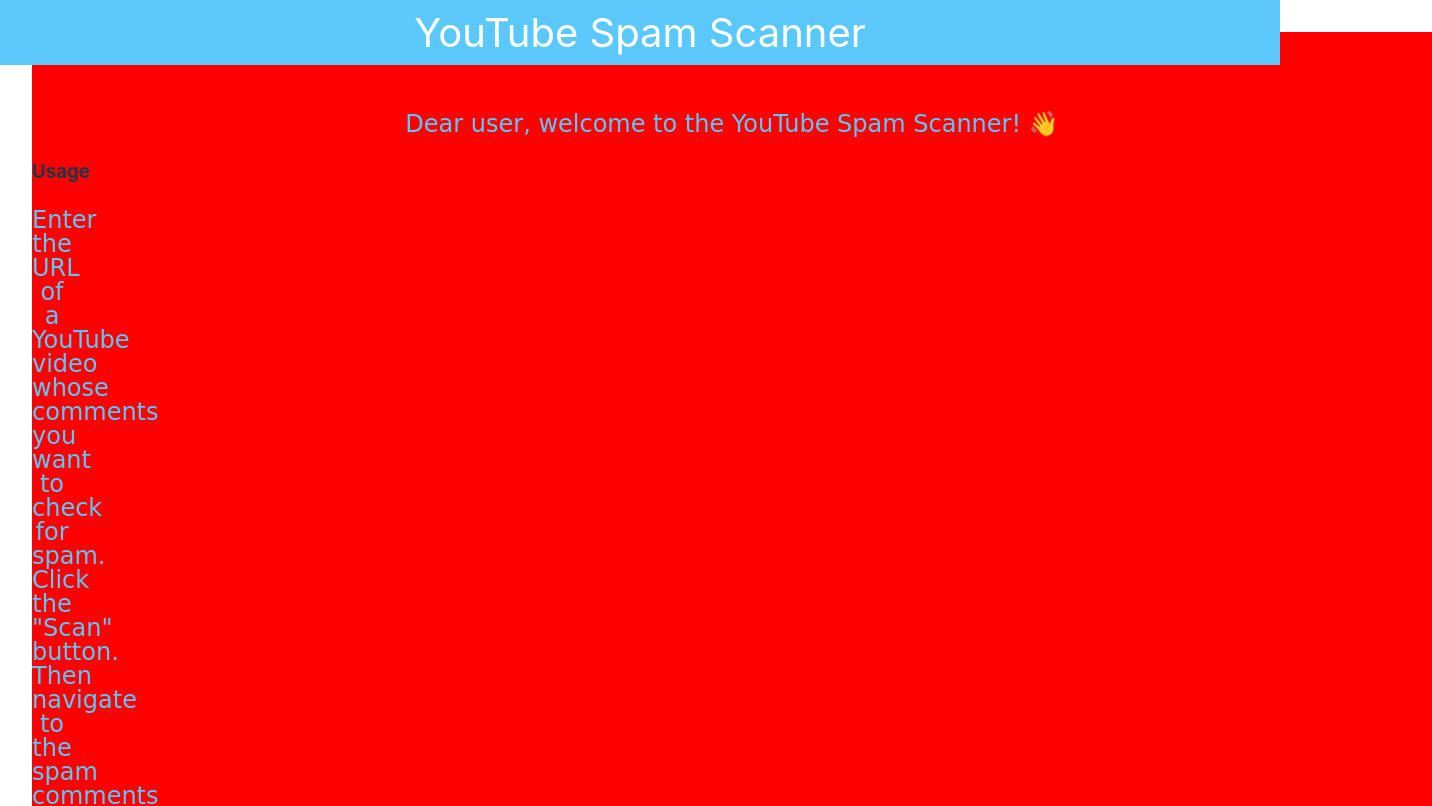
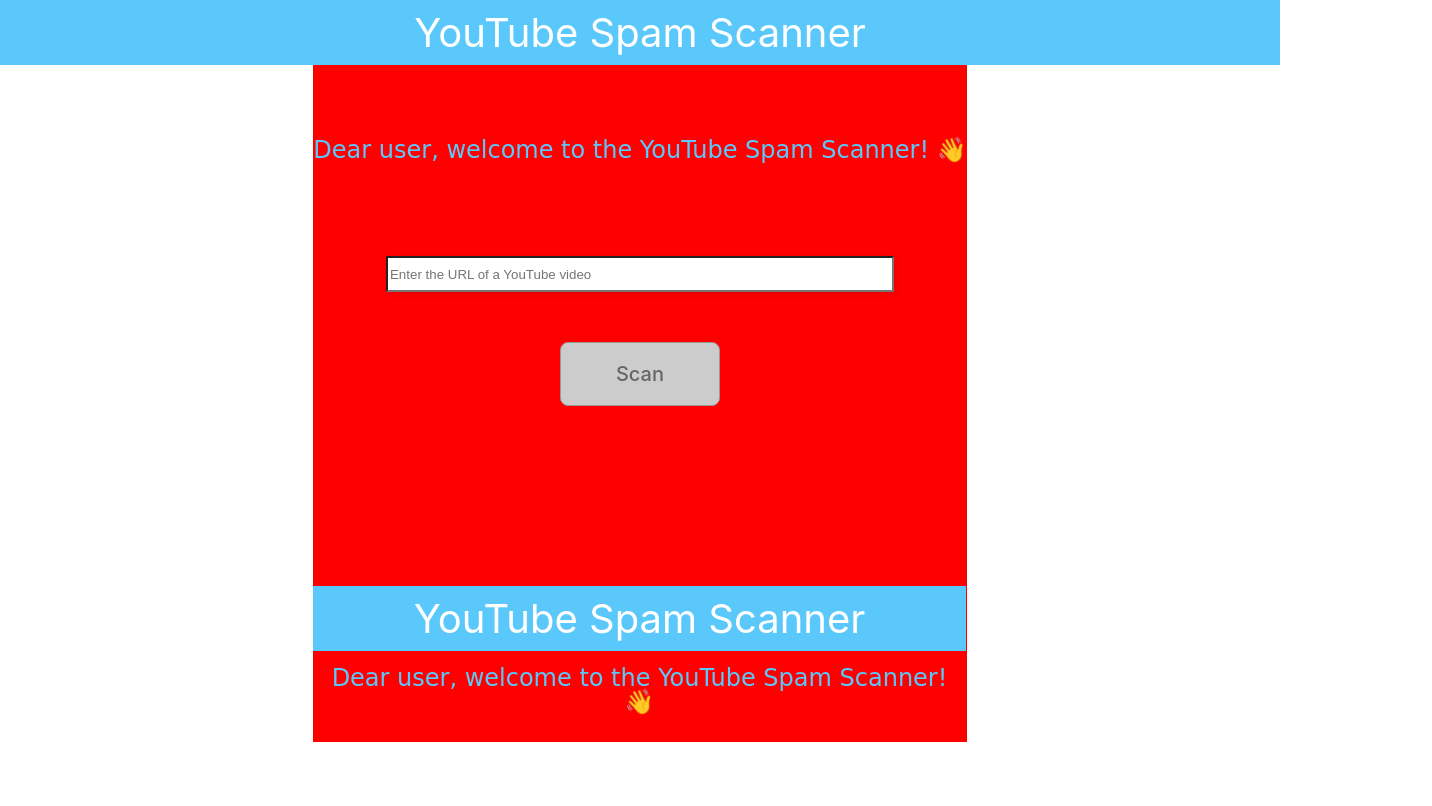
Before and after one commit to padieul/yt_spam_scanner, a Svelte app in the folder frontend/: page / in a window 1280 px wide. Shown: the top 806 px of the page, 1432 px wide, since content can reach past the window. Built offline with nearby package versions, Linux system fonts and the light colour scheme; some icons are missing.

Commit message:
Co-authored-by: Vivian K <vivkaz@users.noreply.github.com> Co-authored-by: almasria <almasria@users.noreply.github.com> minor

```diff
--- a/frontend/src/App.svelte
+++ b/frontend/src/App.svelte
@@ -136,15 +136,15 @@
 <style>
 	main {
     text-align: center;
-    /*padding: 25px; */
+    width: 100%;
+    /*padding: 25px;*/
     /*max-width: 100%;*/
-    width: 100%;
-    min-width: 1400px;
+    /*min-width: 1400px;*/
     /*margin: 0 auto;*/
     background-color: red;
   }
   input {
-    width: 20%;
+    width: 500px;
     min-width: 500px;
     height: 30px;
     box-shadow: 2px 2px 8px rgba(0,0,0,0.1);
@@ -157,7 +157,6 @@
     height: 65px;
     line-height: 65px;
     color: white;
-    /*padding-left: 16px;*/
     font-size: 2.5em;
   }
   .responsive-iframe {
@@ -167,8 +166,9 @@
   }
   .container {
     position: relative;
-    overflow: hidden;
-    /*padding-top: 2em; 16:9 Aspect Ratio (divide 9 by 16 = 0.5625) */
+    /*overflow: hidden;*/
+    /*padding-top: 2em;*/
+    width: 100%;
     background-color: red;
   }
   .shadow { box-shadow: 0px 2px 8px #00000088; }
@@ -208,13 +208,12 @@
 	}
 	.help {
 		width: 40px;
-		/*margin: 0 auto;*/
+		margin: 0 auto;
 	}
 	.help .question {
 		font-size: 25px;
 		cursor: pointer;
 	}
-  /*
   .help .popup {
     width: 400px;
     height: 0px;
@@ -234,8 +233,7 @@
     height: 110px;
   }
   .help .popup h3 {
-    /*margin: 0;*/
-  /*
+    margin: 0;
     padding: 10px 0 0 10px;
     height: 30px;
     background: #555;
@@ -246,8 +244,8 @@
   .help .popup p {
     font-size: 14px;
     padding: 10px;
-    /*margin: 0;*/
-    /*color: #555;
-}
-*/
+    margin: 0;
+    color: #555;
+  }
+
 </style>
--- a/frontend/src/app.css
+++ b/frontend/src/app.css
@@ -28,7 +28,7 @@
   margin: 0;
   display: flex;
   place-items: center;
-  min-width: 320px;
+  /*min-width: 320px;*/
   min-height: 100vh;
 }
 
@@ -42,9 +42,9 @@
 }
 
 #app {
-  max-width: 1280px;
+  max-width: 2000px;
   margin: 0 auto;
-  padding: 2rem;
+  padding: 0 rem;
   text-align: center;
 }
 
```
